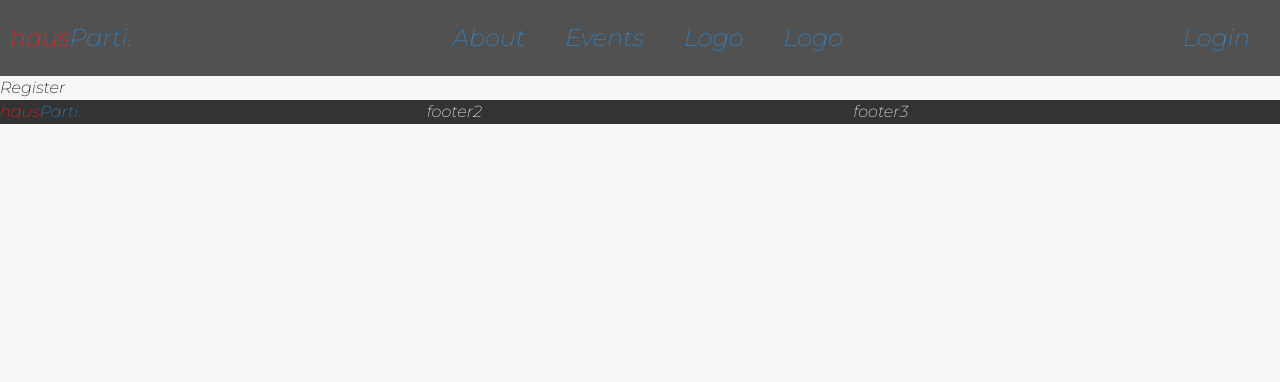
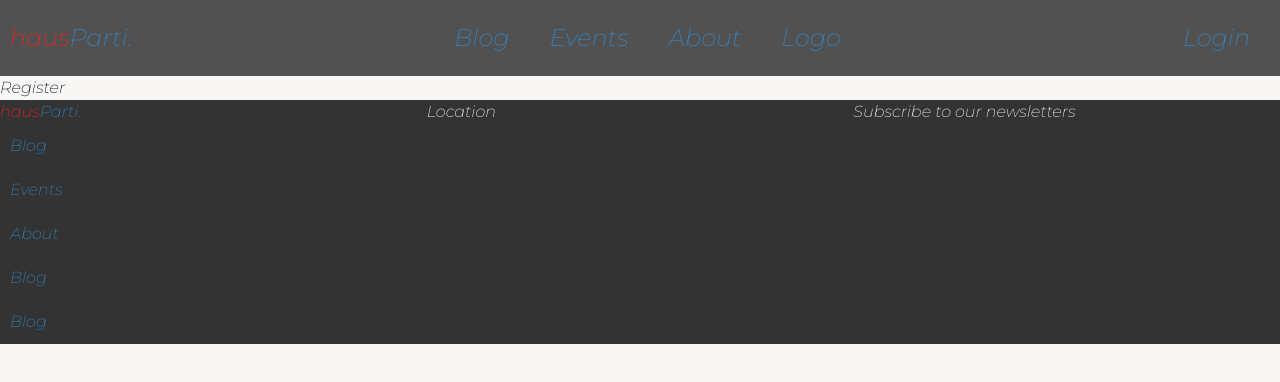
Before and after one commit to Phransis/hausParti, a React (Create React App) app: page /register in a window 1280 px wide. Shown: the top 382 px of the page. Built offline with nearby package versions, Linux system fonts and the light colour scheme.

Commit message:
Footer works

```diff
--- a/src/components/pages/Footer.jsx
+++ b/src/components/pages/Footer.jsx
@@ -2,7 +2,7 @@ import React from "react";
 
 function Footer() {
   return <>
-      <div className='footer'>
+      <div className='footer '>
         <div className='column1'>
         <div className="left">
           <a href="/">
@@ -11,10 +11,29 @@ function Footer() {
               <i>Parti.</i>
             </span>
           </a>
+          <div className="footer1">
+            <ul>
+              <a href="blog">
+                Blog
+              </a>
+              <a href="events">
+                Events
+              </a>
+              <a href="about">
+                About
+              </a>
+              <a href="blog">
+                Blog
+              </a>
+              <a href="blog">
+                Blog
+              </a>
+            </ul>
+          </div>
         </div>
         </div>
-        <div className='column2'>footer2</div>
-        <div className='column3'>footer3</div>
+        <div className='column2'>Location</div>
+        <div className='column3'>Subscribe to our newsletters</div>
     </div>
   </>;
 }
--- a/src/components/pages/Header.jsx
+++ b/src/components/pages/Header.jsx
@@ -14,14 +14,14 @@ function Header() {
         </div>
         <div className="center">
           <ul>
-            <a href="about">
-              <li>About</li>
+            <a href="Blog">
+              <li>Blog</li>
             </a>
             <a href="/events">
               <li>Events</li>
             </a>
-            <a href="/">
-              <li>Logo</li>
+            <a href="about">
+              <li>About</li>
             </a>
             <a href="/">
               <li>Logo</li>
--- a/src/index.css
+++ b/src/index.css
@@ -130,3 +130,17 @@ body {
     grid-template-areas:
       ". . .";
   }
+
+  .column1 ul a {
+    display: flex;
+    /* align-items: center; */
+    justify-content: center;
+    flex-direction: column;
+    color:rgb(48, 133, 199);
+    padding: 10px;
+  }
+
+  .column1 ul a:hover{
+    color: rgb(245, 31, 31);
+
+  }
```
